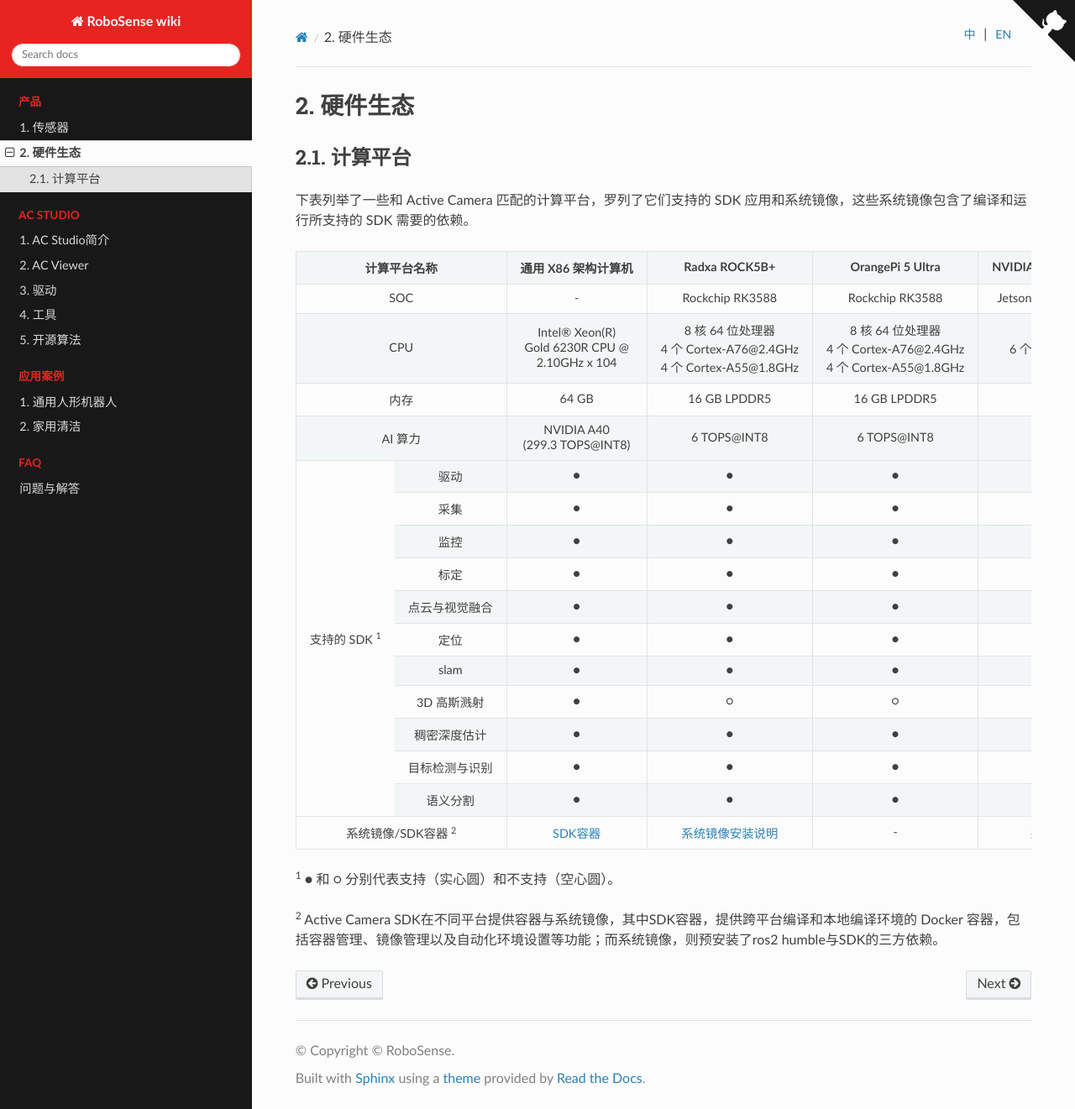
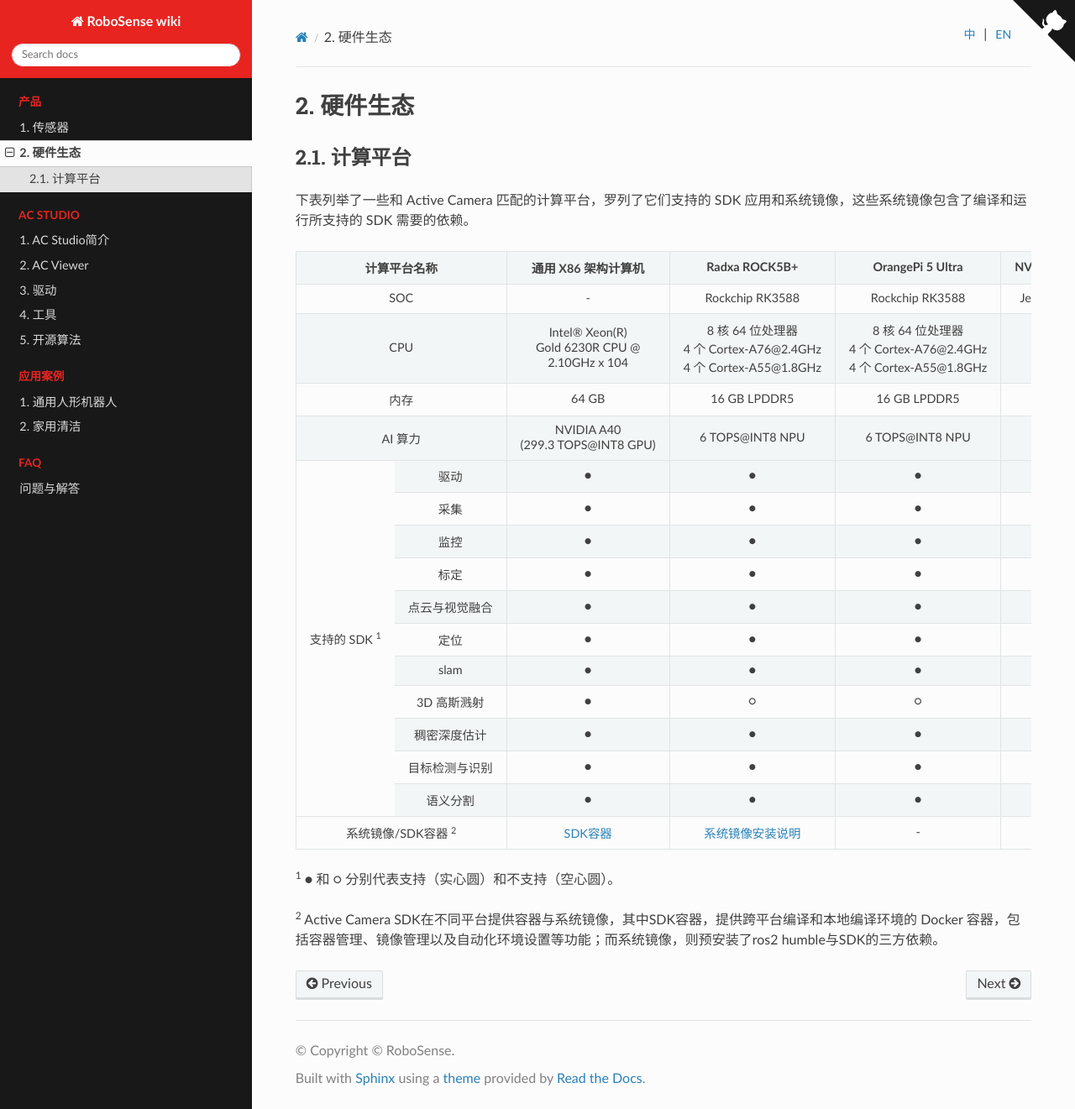
Before and after one commit to RoboSense-Robotics/robosense_ac_wiki_cn, a Sphinx documentation site: the page built from source/product/hardware.md, in a window 1280 px wide and 1321 px high. Shown: the whole window at 84% size. Built offline with Sphinx 7.4.7 and the Read the Docs theme 3.1.0, drawn with Linux system fonts in a browser that asks for light colours; pages that are not in the unit, such as notebooks, are missing from menus.

Commit message:
update hardware

```diff
--- a/source/product/hardware.md
+++ b/source/product/hardware.md
@@ -42,12 +42,12 @@
     </tr>
     <tr class="centered-table-text">
         <td colspan="2">AI 算力</td>
-        <td>NVIDIA A40<br> (299.3 TOPS@INT8)</td>
-        <td>6 TOPS@INT8</td>
-        <td>6 TOPS@INT8</td>
-        <td>67 TOPS@INT8</td>
-        <td>275 TOPS@INT8</td>
-        <td>10 TOPS@INT8</td>
+        <td>NVIDIA A40<br> (299.3 TOPS@INT8 GPU)</td>
+        <td>6 TOPS@INT8 NPU</td>
+        <td>6 TOPS@INT8 NPU</td>
+        <td>67 TOPS@INT8 GPU</td>
+        <td>275 TOPS@INT8 GPU</td>
+        <td>10 TOPS@INT8 BPU</td>
     </tr>
     <tr class="centered-table-text">
         <td rowspan="12">支持的 SDK <sup>1</sup> </td>
```
